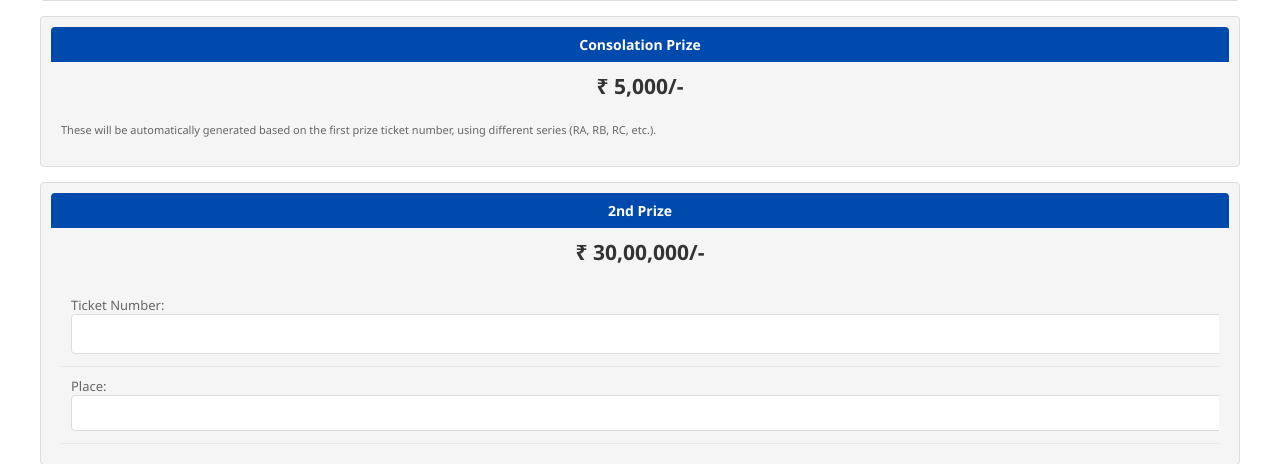
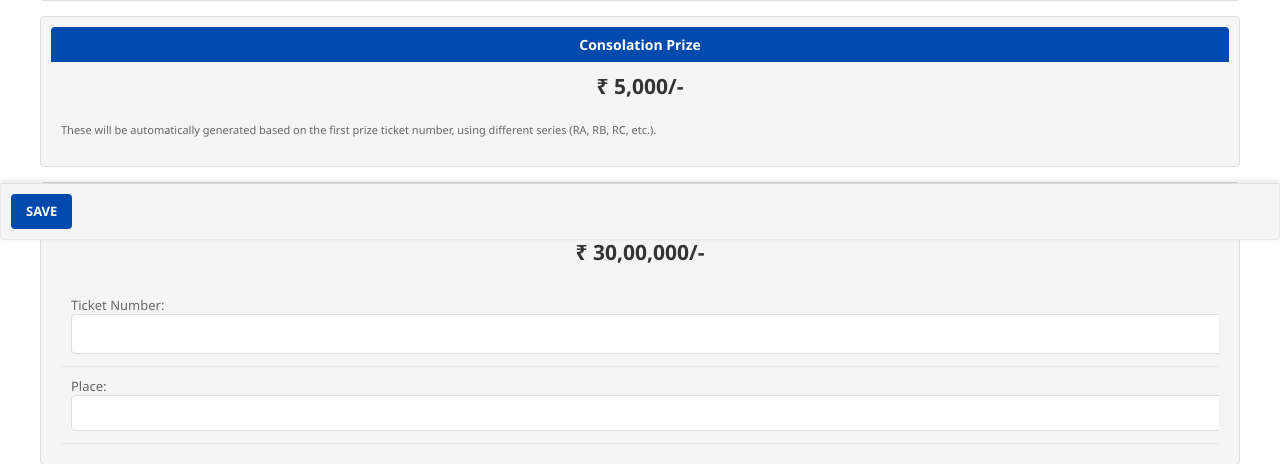
Before and after one commit to imrandevop/lottery_app, a Django app: template lottery/templates/admin/lottery/lotterydraw/add_result.html in a window 1280 px wide. Shown: the part 560-1024 px from the top of the page. Run offline with Django 5.2, Linux system fonts and the light colour scheme; the template is opened without the code that fills it, so the values that code supplies are empty.

Commit message:
fixing the button in admin table

```diff
--- a/lottery/templates/admin/lottery/lotterydraw/add_result.html
+++ b/lottery/templates/admin/lottery/lotterydraw/add_result.html
@@ -92,6 +92,49 @@
             padding: 8px;
             border: 1px solid #ddd;
             border-radius: 4px;
+        }
+
+        /* Fixed save button styles */
+        .submit-row {
+            position: fixed;
+            bottom: 0;
+            left: 0;
+            right: 0;
+            background-color: #f5f5f5;
+            padding: 10px;
+            z-index: 1000;
+            box-shadow: 0px -2px 5px rgba(0, 0, 0, 0.1);
+            display: flex;
+            justify-content: space-between;
+            margin: 0;
+            border-top: 1px solid #ddd;
+        }
+
+        /* Add padding to the bottom of the content to prevent the fixed submit-row from overlapping content */
+        #content {
+            padding-bottom: 60px;
+        }
+
+        /* Style the save buttons to match your existing UI */
+        .submit-row input, .submit-row a {
+            background-color: #417690;
+            color: white;
+            border: none;
+            border-radius: 4px;
+            padding: 8px 15px;
+            cursor: pointer;
+            margin-right: 5px;
+        }
+
+        .submit-row input.default {
+            background-color: #004aad;
+            font-weight: bold;
+        }
+
+        .submit-row .deletelink {
+            background-color: #ba2121;
+            float: right;
+            margin-left: auto;
         }
     </style>
 
```
Also changed, not shown: lottery/templates/admin/lottery/lotterydraw/change_form.html (+43 -0 lines).
